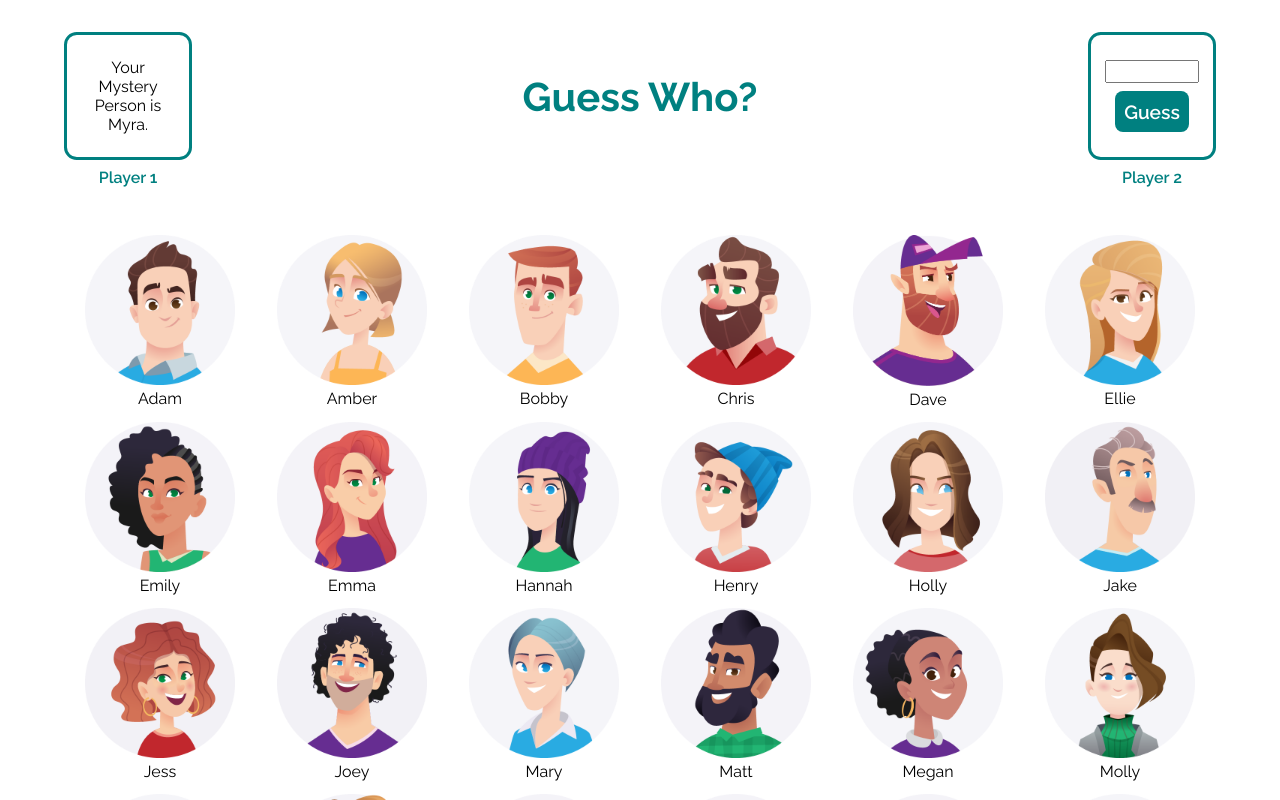
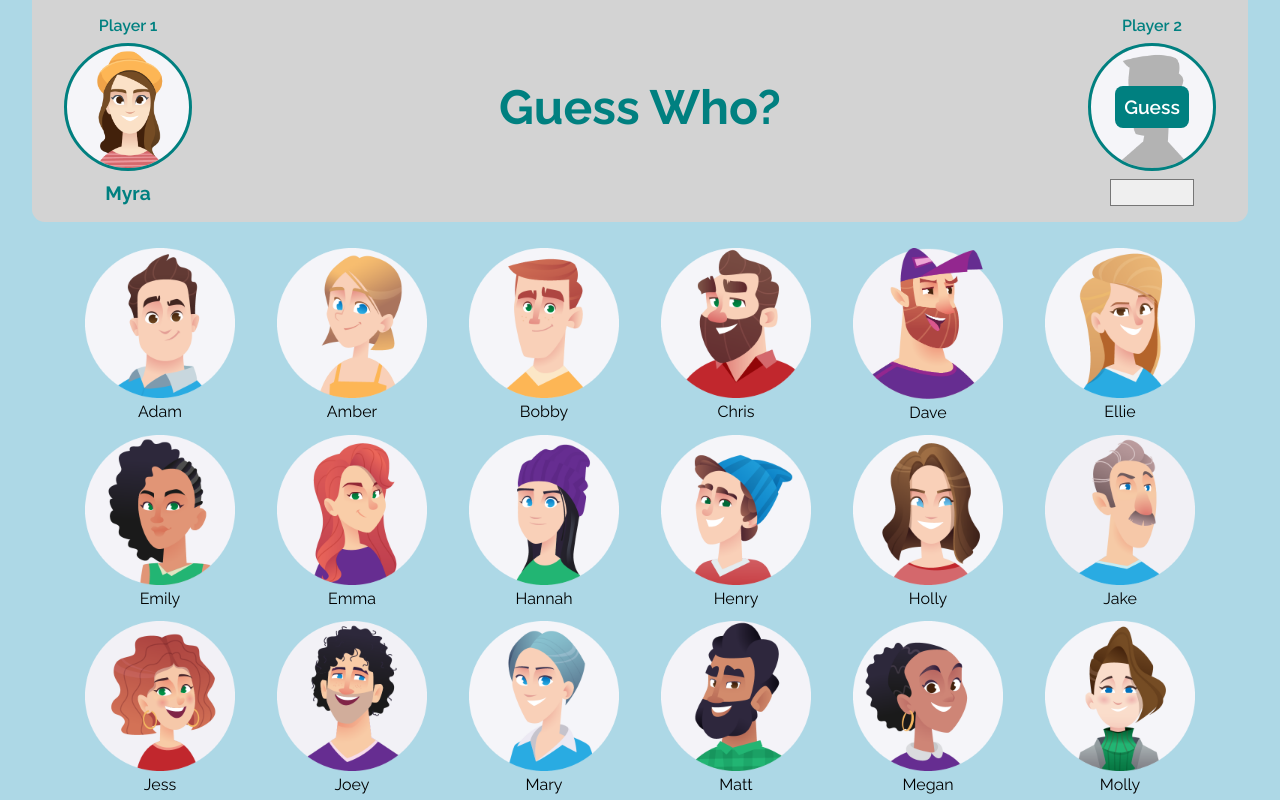
Before and after one commit to alanavery/guess-who, a plain HTML site: page index.html in a window 1280 px wide. Both pictures are taken after a click on the button "Pick Your Mystery Person". Shown: the top 800 px of the page. Drawn offline with Linux system fonts and the light colour scheme.

Commit message:
[style.css] Header has fixed position

```diff
--- a/css/style.css
+++ b/css/style.css
@@ -1,14 +1,11 @@
 @import url('https://fonts.googleapis.com/css2?family=Raleway:wght@400;500;600;700;800&display=swap');
 
 * {
-  font: 400 16px 'Raleway', sans-serif;
+  font-family: 'Raleway', sans-serif;
+  font-size: 16px;
   margin: 0;
   padding: 0;
   text-align: center;
-}
-
-body {
-  padding-top: 2rem;
 }
 
 button {
@@ -19,62 +16,78 @@ button {
   cursor: pointer;
   font-weight: 600;
   font-size: 1.2rem;
-  margin: 0.5rem auto 0 auto;
+  /* margin: 0.5rem auto 0 auto; */
   padding: 0.6rem;
+}
+
+select {
+  appearance: none;
+  cursor: pointer;
 }
 
 
 /* Header */
 
-header, footer {
+header {
+  align-items: center;
+  background-color: lightgray;
+  border-radius: 0 0 0.8rem 0.8rem;
   display: grid;
-  column-gap: 0.5rem;
+  color: teal;
+  column-gap: 1rem;
   grid-template-columns: 8rem 1fr 8rem;
-  grid-template-rows: auto auto;
-  margin: 0 auto;
+  grid-template-rows: auto auto 1.7rem;
+  left: 2rem;
+  padding: 1rem 2rem;
+  position: fixed;
+  right: 2rem;
   row-gap: 0.5rem;
-  width: 90%;
+  z-index: 1;
 }
 
 header section {
   align-items: center;
   display: flex;
-  flex-direction: column;
   justify-content: center;
 }
 
 .sec-p1-person, .sec-p2-person {
+  background-image: url('../img/blank.png');
+  background-size: cover;
   border: solid 0.2rem teal;
-  border-radius: 0.8rem;
+  border-radius: 100%;
   box-sizing: border-box;
-  min-height: 8rem;
-  padding: 1rem;
+  height: 8rem;
 }
 
 h1 {
-  color: teal;
-  font: 700 2.5rem 'Raleway', sans-serif;
+  font-size: 3rem;
 }
 
-input {
-  display: block;
-  width: 100%;
-}
-
-.p1-label, .p2-label {
-  color: teal;
+header p {
   font-weight: 600;
 }
 
-.p2-label {
+.p1-person-name, .p2-person-name {
+  font-size: 1.2rem;
+  font-weight: 700;
+}
+
+.p2-label, .div-p2-person-name {
   grid-column: 3 / span 1;
+}
+
+#p1-guess {
+  font-size: 1.2rem;
+  padding: 0.1rem 0.3rem;
 }
 
 
 /* Main */
 
 main {
-  position: relative;
+  background-color: lightblue;
+  padding-top: 200px;
 }
 
 .sec-popup {
@@ -115,12 +128,23 @@ img {
   width: 150px;
 }
 
-.faded {
-  opacity: 0.5;
+.deselected {
+  filter: grayscale(100%);
+  opacity: 0.4;
 }
 
 
 /* Footer */
+
+footer {
+  display: grid;
+  column-gap: 0.5rem;
+  grid-template-columns: 8rem 1fr 8rem;
+  grid-template-rows: auto auto;
+  margin: 0 auto;
+  row-gap: 0.5rem;
+  width: 90%;
+}
 
 footer section {
   align-items: center;
@@ -153,10 +177,8 @@ footer p {
   padding: 1rem;
 }
 
-select {
-  appearance: none;
+footer select {
   background-color: lightgray;
-  cursor: pointer;
   font-size: 2rem;
   padding: 0.4rem;
 }
@@ -171,7 +193,6 @@ select {
 }
 
 
-
 /* Controls section */
 
 .sec-controls {
@@ -179,9 +200,7 @@ select {
 }
 
 
-
-
-
+/* Display */
 
 .hidden {
   display: none;
--- a/index.html
+++ b/index.html
@@ -10,11 +10,16 @@
 
   <body>
 
+    <div class="container">
+
 
       <header>
 
+        <p class="p1-label">Player 1</p>
+
+        <p class="p2-label">Player 2</p>
+
         <section class="sec-p1-person">
-        <p class="mystery-person"></p>
         </section>
 
         <section class="sec-title">
@@ -22,13 +27,15 @@
         </section>
 
         <section class="sec-p2-person">
-        <input type="text" name="p1-guess" id="p1-guess">
-        <button class="button-guess">Guess</button>
+          <button class="button-guess hidden">Guess</button>
         </section>
 
-      <p class="p1-label">Player 1</p>
+        <p class="p1-person-name"></p>
 
-      <p class="p2-label">Player 2</p>
+        <div class="div-p2-person-name">
+          <select class="hidden"name="possibilities" id="p1-guess"></select>
+          <p class="p2-person-name"></p>
+        </div>
 
       </header>
 
@@ -181,9 +188,7 @@
 
       </footer>
 
-
-    <section class="sec-outcome hidden">
-    </section>
+    </div>
 
     <script src="js/people.js"></script>
     <script src="js/app.js"></script>
--- a/js/app.js
+++ b/js/app.js
@@ -14,7 +14,8 @@ document.addEventListener('DOMContentLoaded', () => {
 
   // Text elements
 
-  let mysteryPerson = document.querySelector('.mystery-person');
+  let p1PersonName = document.querySelector('.p1-person-name');
+  let p2PersonName = document.querySelector('.p2-person-name');
   let currentQuestion = document.querySelector('.current-question');
   let response1 = document.querySelector('.response1');
   let response2 = document.querySelector('.response2');
@@ -23,16 +24,19 @@ document.addEventListener('DOMContentLoaded', () => {
 
   // Sections
 
+  let secP1Person = document.querySelector('.sec-p1-person');
+  let secP2Person = document.querySelector('.sec-p2-person');
   let secPopup = document.querySelector('.sec-popup');
   let secPeople = document.querySelector('.sec-people');
 
   // Divs
 
-  let divP1Question = document.querySelector('.div-p1-question')
+  let divP1Question = document.querySelector('.div-p1-question');
   let divResponseButtons = document.querySelector('.div-response-buttons');
 
   // Select menus
 
+  let selectGuess = document.getElementById('p1-guess');
   let selectQuestionType = document.querySelector('.question-type');
   let selectFeature = document.querySelector('.feature');
   let selectAdjective = document.querySelector('.adjective');
@@ -46,9 +50,9 @@ document.addEventListener('DOMContentLoaded', () => {
   let buttonGuess = document.querySelector('.button-guess');
   let buttonPlayAgain = document.querySelector('.button-play-again');
 
-  // Inputs
+  // Images
 
-  let p1Guess = document.getElementById('p1-guess');
+  let allImages = document.querySelectorAll('.sec-people img');
 
 
 
@@ -71,6 +75,13 @@ document.addEventListener('DOMContentLoaded', () => {
     hide(buttonAsk);
     hide(buttonNext1);
     hide(buttonNext2);
+  };
+
+  let populateGuessMenu = () => {
+    let allNames = [];
+    allPeople.forEach(person => allNames.push(person.name));
+    allNames.sort();
+    populateSelectMenu(selectGuess, allNames);
   };
 
   let getAdjectives = feature => {
@@ -174,6 +185,25 @@ document.addEventListener('DOMContentLoaded', () => {
     show(buttonAsk);
   };
 
+  let handleP1Guess = () => {
+    if (selectGuess.value) {
+      clearAll();
+      secP2Person.style.backgroundImage = `url('../img/people/${p2Person.name.toLowerCase()}.png')`;
+      p2PersonName.textContent = p2Person.name;
+      if (selectGuess.value === p2Person.name) {
+        outcome.textContent = `${p2Person.name} is correct! You win!`;
+      } else {
+        outcome.textContent = `${selectGuess.value} is not correct. My Mystery Person is ${p2Person.name}. Sorry, you lose.`;
+      }
+      selectGuess.value = '';
+      show(secPopup);
+      show(buttonPlayAgain);
+      hide(buttonGuess);
+      hide(selectGuess);
+      secPeople.removeEventListener('mousedown', deselectPerson);
+    }
+  };
+
 
 
   // Button/click functions
@@ -186,10 +216,19 @@ document.addEventListener('DOMContentLoaded', () => {
     }
     p1Person = allPeople[randomNum1];
     p2Person = allPeople[randomNum2];
-    mysteryPerson.textContent = `Your Mystery Person is ${p1Person.name}.`;
+    secP1Person.style.backgroundImage = `url('../img/people/${p1Person.name.toLowerCase()}.png')`;
+    p1PersonName.textContent = p1Person.name;
+    secP2Person.style.backgroundImage = `url('../img/blank.png')`;
+    p2PersonName.textContent = '';
+    show(buttonGuess);
+    show(selectGuess);
     hide(secPopup);
     hide(buttonStart);
     handleNext2();
+    for (let i = 0; i < allImages.length; i++) {
+      allImages[i].classList.remove('deselected');
+    }
+    secPeople.addEventListener('mousedown', deselectPerson);
     console.log(p1Person, p2Person); // Test
   };
 
@@ -232,12 +271,16 @@ document.addEventListener('DOMContentLoaded', () => {
     }
     setTimeout(() => {
       if (possibilities.length === 1) {
+        clearAll();
+        secP2Person.style.backgroundImage = `url('../img/people/${p2Person.name.toLowerCase()}.png')`;
+        p2PersonName.textContent = p2Person.name;
         outcome.textContent = `I want to make a guess: ${p1Person.name} is your Mystery Person! I win!`; // Future feature 1
+        selectGuess.value = '';
         show(secPopup);
         show(buttonPlayAgain);
-        hide(divP1Question);
-        clearText();
-        hideButtons();
+        hide(buttonGuess);
+        hide(selectGuess);
+        secPeople.removeEventListener('mousedown', deselectPerson);
       } else {
         response2.textContent = 'Okay';
         show(buttonNext2);
@@ -262,29 +305,17 @@ document.addEventListener('DOMContentLoaded', () => {
     assignMysteryPeople();
   }
 
-  let fadePerson = (event) => {
-    if (event.target.classList[0]) {
-      event.target.classList.remove('faded');
-    } else {
-      event.target.classList.add('faded');
+  let deselectPerson = (event) => {
+    console.log(event);
+    if (event.target.localName === 'img') {
+      if (event.target.classList[0]) {
+        event.target.classList.remove('deselected');
+      } else {
+        event.target.classList.add('deselected');
+      }
     }
   };
 
-
-
-  // Input functions
-
-  let handleP1Guess = () => {
-    clearAll();
-    if (p1Guess.value === p2Person.name) {
-      outcome.textContent = `${p2Person.name} is correct! You win!`;
-    } else {
-      outcome.textContent = `${p1Guess.value} is not correct. My Mystery Person is ${p2Person.name}. Sorry, you lose.`;
-    }
-    p1Guess.value = '';
-    show(secPopup);
-    show(buttonPlayAgain);
-  };
 
 
   // Event listeners
@@ -292,14 +323,19 @@ document.addEventListener('DOMContentLoaded', () => {
   selectQuestionType.addEventListener('change', handleSelectQuestionType);
   selectFeature.addEventListener('change', handleSelectFeature);
   selectAdjective.addEventListener('change', handleSelectAdjective);
-  buttonStart.addEventListener('click', assignMysteryPeople);
-  buttonAsk.addEventListener('click', handleAsk);
-  buttonNext1.addEventListener('click', handleNext1);
-  divResponseButtons.addEventListener('click', handleResponse);
-  buttonNext2.addEventListener('click', handleNext2);
-  buttonPlayAgain.addEventListener('click', handlePlayAgain);
-  secPeople.addEventListener('click', fadePerson);
-  buttonGuess.addEventListener('click', handleP1Guess);
+  buttonStart.addEventListener('mousedown', assignMysteryPeople);
+  buttonAsk.addEventListener('mousedown', handleAsk);
+  buttonNext1.addEventListener('mousedown', handleNext1);
+  divResponseButtons.addEventListener('mousedown', handleResponse);
+  buttonNext2.addEventListener('mousedown', handleNext2);
+  buttonPlayAgain.addEventListener('mousedown', handlePlayAgain);
+  buttonGuess.addEventListener('mousedown', handleP1Guess);
+
+
+
+  // Function calls
+
+  populateGuessMenu();
 
 });
 
```
Also changed, not shown: img/blank.png (added), 2 other files. Lines whose indentation alone changed are shown as unchanged.
